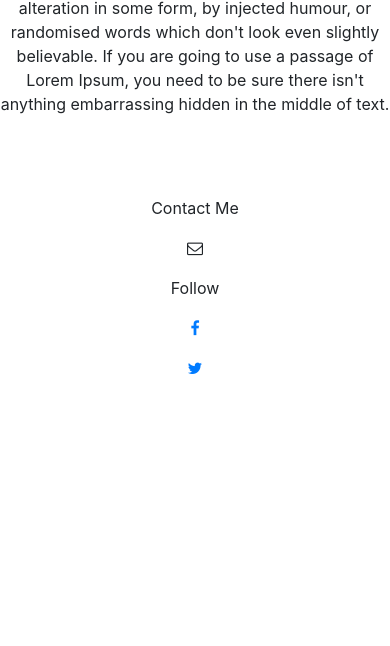
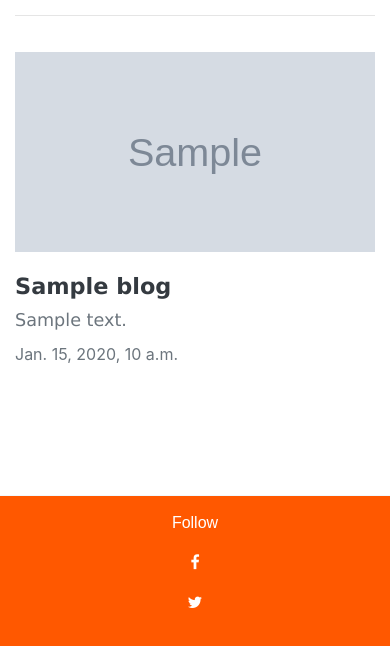
Before and after one commit to ashutosh-singh-git/myblog, a Django app: template blog/templates/blog/home.html in a window 390 px wide. Shown: the part 416-1062 px from the top of the page. Before the commit the page ends 790 px from the top, so only its background shows below. Run offline with Django 3.2, Linux system fonts and the light colour scheme; the template is opened without the code that fills it: most values are stand-ins (such as "Sample title", 1, 10 or a date in 2020); grey boxes marked "Sample" are stand-in pictures; some libraries are stand-ins or nearby versions.

Commit message:
Mobile First approach Used

```diff
--- /dev/null
+++ b/blog/static/css/blog.css
@@ -0,0 +1,283 @@
+.font-bold {
+    font-weight: 600;
+    font-family: medium-content-sans-serif-font, "Lucida Grande", "Lucida Sans Unicode", "Lucida Sans", Geneva, Arial, sans-serif;
+}
+
+.font-thin {
+    font-weight: normal;
+    font-family: medium-content-sans-serif-font, "Lucida Grande", "Lucida Sans Unicode", "Lucida Sans", Geneva, Arial, sans-serif;
+}
+
+.page-header {
+    background-color: #ffffff;
+    border-bottom: 1px solid aliceblue;
+    opacity: 1;
+    z-index: 1000;
+    top: 0;
+    width: 100%;
+}
+
+.logo {
+    padding: 0 20px 0 40px;
+}
+
+.navigation {
+    display: inline-block;
+    height: 100%;
+}
+
+.align-items-center {
+    -ms-flex-align: center!important;
+    align-items: center!important;
+    display: flex;
+    justify-content: center;
+}
+
+.navigation ul li a {
+    text-decoration: none;
+    font-size: 1rem;
+}
+
+.logo span, .logo span a, .logo span a:visited, .logo span a:active {
+    color: #FF5800;
+    font-size: 2.5rem;
+    font-family: "Audiowide", sans-serif;
+    text-decoration: none;
+}
+
+@media screen and (max-width: 768px) {
+    .logo {
+        padding: 0;
+        text-align: center;
+    }
+
+    .sticky {
+        position: fixed;
+    }
+
+    .padding-sticky {
+        padding-top: 109px;
+    }
+
+    .navigation {
+        float: none;
+    }
+}
+
+.content {
+    font-size: 1.3rem;
+    padding-bottom: 50px;
+}
+
+.blog_posted_on {
+    font-size: 0.8rem;
+}
+
+.blog_description {
+    font-size: 1.3rem;
+    font-weight: bold;
+}
+
+h1, h2, h3, h4 {
+    font-family: 'Lobster', "Roboto", "Lucida Grande", Verdana, Arial, sans-serif;
+    color: #828282;
+}
+
+p {
+    font-family: "Avenir", sans-serif;
+}
+
+.list_title {
+    margin: 10px 0;
+}
+
+.list_title span a {
+    font-size: 1.8rem;
+    font-family: "Lucida Grande", sans-serif;
+    color: #828282;
+}
+
+.date {
+    font-size: 1rem;
+}
+
+.save {
+    float: right;
+}
+
+.post-form textarea, .post-form input {
+    width: 100%;
+}
+
+.post {
+    margin-bottom: 70px;
+}
+
+.post h1 a, .post h1 a:visited {
+    color: #000000;
+}
+
+.thumbnail_image {
+    width: 220px;
+    height: 150px;
+    line-height: 150px;
+    object-fit: cover;
+}
+
+.blog_card {
+    margin: 15px 0;
+    font-size: 1rem;
+}
+
+.blog_border {
+    border: 1px solid gainsboro;
+    border-radius: 5px;
+}
+
+.horz-line {
+    margin: 20px 0;
+}
+
+.cover img {
+    width: 100%;
+}
+
+.recent_posts {
+    background: no-repeat center;
+    background-size: cover;
+    height: 400px;
+    text-align: center;
+}
+
+.popular_posts {
+    margin-bottom: 5%;
+}
+
+.popular_posts_title {
+    font-size: 1.4rem;
+}
+
+.popular_posts_description {
+    font-size: 1.1rem;
+}
+
+.popular_posts_image {
+    background-size: cover;
+    background-position: 50% 50%;
+    display: block;
+    height: 200px;
+}
+
+.darken_thumbnail {
+    width: 100%;
+    height: 100%;
+    background-color: rgba(0, 0, 0, 0.5);
+}
+
+.recent_posts a {
+    text-align: center;
+    text-decoration: none;
+    color: white;
+    font-size: 2rem;
+}
+
+.recent_posts p {
+    color: white;
+    font-size: 1.5rem;
+}
+
+.bottom-align-text {
+    position: absolute;
+    bottom: 50px;
+}
+
+.categories {
+    width: 100%;
+    height: 100%;
+    padding: 20%;
+    color: #FF5800;
+    background-color: aliceblue;
+}
+
+.footer {
+    position: relative;
+    width: 100%;
+    bottom: 0;
+    min-height: 100px;
+    background-color: #FF5800;
+    border-top: 1px solid aliceblue;
+    color: white;
+    padding: 15px 0;
+}
+
+.fa {
+    color: white;
+}
+
+.blog_detail_head {
+    text-align: center;
+    margin: 10px;
+}
+
+.blog_detail_title {
+    font-size: 2.8rem;
+    padding: 5px 0 0;
+}
+
+.blog_detail_description {
+    font-size: 1.6rem;
+    color: #828282;
+}
+
+.blog_detail_image {
+    margin: 30px 0;
+    background: no-repeat center;
+    background-size: cover;
+    background-position-y: top;
+    height: 550px;
+}
+
+.blog_detail_content {
+    margin-top: 20px;
+    font-size: 1.3rem;
+}
+
+.blog_detail_content figure {
+    width: 100%;
+}
+
+.figure-img {
+    max-height: 650px
+}
+
+.blog_detail_content p:first-child {
+    font-size: 1.5rem;
+    font-family: 'Lobster', "Roboto", sans-serif;
+    color: #828282;
+}
+
+.blog_detail_content p:first-child:first-letter {
+    font-size: 4rem;
+    font-weight: 700;
+    float: left;
+    line-height: 4rem;
+    margin-right: 10px;
+    margin-top: 5px;
+    text-transform: uppercase;
+    color: #FF5800;
+}
+
+img + br + em {
+    font-style: normal;
+    font-family: sans-serif;
+    display: inherit;
+    text-align: center;
+    color: #828282;
+    font-size: 95%;
+    margin: .5rem 0 0;
+}
+
+p img {
+    max-height: 650px;
+    width: 100%;
+}
--- a/blog/templates/blog/base.html
+++ b/blog/templates/blog/base.html
@@ -6,9 +6,11 @@
     <script async src="https://www.googletagmanager.com/gtag/js?id=UA-131435199-1"></script>
     <script>
         window.dataLayer = window.dataLayer || [];
+
         function gtag() {
             dataLayer.push(arguments);
         }
+
         gtag('js', new Date());
         gtag('config', 'UA-131435199-1');
     </script>
@@ -28,13 +30,11 @@
     <meta name="google-site-verification" content="xLF5KZEwGPB69_ZsPeyQLEwgOBq9CYjHiEhzdnTIe_A"/>
 </head>
 <body>
-<div class="page-header" id="header" align="left">
-    <span><a href="/">Rider Wolf</a></span>
-</div>
-
-{% block content %}
-{% endblock content %}
-
+{% include "blog/header.html" %}
+<main>
+    {% block content %}
+    {% endblock content %}
+</main>
 </body>
 <script src="https://ajax.googleapis.com/ajax/libs/jquery/3.3.1/jquery.min.js"></script>
 <script src="https://maxcdn.bootstrapcdn.com/bootstrap/4.1.3/js/bootstrap.min.js"></script>
@@ -44,13 +44,19 @@
         scrollFunction()
     };
     var header = document.getElementById("header");
+    var logo = document.getElementById("logo");
+    var body = document.getElementsByTagName("body")[0];
     var sticky = header.offsetTop;
 
     function scrollFunction() {
-        if (window.pageYOffset > sticky) {
+        if (window.pageYOffset > 62) {
             header.classList.add("sticky");
+            logo.classList.add("d-none");
+            body.classList.add("padding-sticky");
         } else {
             header.classList.remove("sticky");
+            logo.classList.remove("d-none");
+            body.classList.remove("padding-sticky");
         }
     }
 
--- a/blog/templates/blog/footer.html
+++ b/blog/templates/blog/footer.html
@@ -2,13 +2,6 @@
     <div class="footer">
         <div class="container">
             <div class="row">
-                <div class="col-md-4 mx-auto text-center">
-                    <p><a href="/category" style="text-decoration: none;color: white;">Categories</a></p>
-                </div>
-                <div class="col-md-4 mx-auto text-center">
-                    <p class="col-md-12">Contact Me</p>
-                    <p class="col-md-12"><a class="fa fa-envelope-o"></a></p>
-                </div>
                 <div class="col-md-4 mx-auto text-center">
                     <p class="col-md-12">Follow</p>
                     <p class="col-md-12"><a href="#" class="fa fa-facebook"></a></p>
--- /dev/null
+++ b/blog/templates/blog/header.html
@@ -0,0 +1,16 @@
+{% block content %}
+    <header class="page-header container-fluid" id="header">
+        <div class="row">
+            <div class="col-md-6 col-sm-12 logo" id="logo"><span><a href="/">Rider Wolf</a></span></div>
+            <nav class="col-md-6 col-sm-12 d-inline">
+                <div class="navigation align-items-center">
+                    <ul class="nav nav-pills navbar-right nav-justified">
+                        <li class="mx-md-4 m-2 active"><a class="font-thin text-muted" href="#">HOME</a></li>
+                        <li class="mx-md-4 m-2"><a class="font-thin text-muted" href="/category">CATEGORIES</a></li>
+                        <li class="mx-md-4 m-2"><a class="font-thin text-muted" href="#">ABOUT US</a></li>
+                    </ul>
+                </div>
+            </nav>
+        </div>
+    </header>
+{% endblock %}
--- a/blog/templates/blog/home.html
+++ b/blog/templates/blog/home.html
@@ -6,56 +6,42 @@
 {% endblock meta %}
 {% block content %}
     <div class="cover">
-        <div class="col-md-4 offset-md-1">
-        </div>
+        <img src="https://s3.ap-south-1.amazonaws.com/riderwolf-static/static/img/cover-image.jpg"
+             alt="Cover Image"/>
     </div>
     <div class="content container">
         <div class="row">
-            <div class="col-md-8">
+            <div class="col-md-12">
                 <div class="row">
-                    <div class="col-md-12">
-                        <h2>Recent Posts</h2>
+                    <div class="col-md-12 horz-line">
+                        <hr>
                     </div>
                 </div>
-                <br>
-                {% include "blog/carousel.html" with carousel_blogs=carousel_blogs %}
-                <br>
-                <div class="row">
-                    <div class="col-md-12">
-                        <h2>Featured</h2>
-                    </div>
-                </div>
-                <br>
                 <div class="row">
                     {% for blog in popular_blogs %}
-                        <div class="col-md-6 text-center">
-                            <a style="text-decoration: none"
-                               href={% url 'blog_detail' cat_slug=blog.category.slug slug=blog.slug pk=blog.pk %}>
-                                <div class="blog_border popular_posts">
-                                    <div class="popular_posts_image"
-                                         style="background-image: url({{ blog.get_thumbnail_url }})">
+                        <div class="col-md-4 mb-5">
+                            <div class="popular_posts">
+                                <a class="popular_posts_image"
+                                   style="text-decoration: none; background-image: url({{ blog.get_thumbnail_url }})"
+                                   href={% url 'blog_detail' cat_slug=blog.category.slug slug=blog.slug pk=blog.pk %}>
+                                </a>
+                            </div>
+                            <div>
+                                <a style="text-decoration: none;"
+                                   href={% url 'blog_detail' cat_slug=blog.category.slug slug=blog.slug pk=blog.pk %}>
+                                    <div class="popular_posts_title text-dark font-bold mb-1">{{ blog.title }}</div>
+                                    <div class="popular_posts_description text-muted font-thin">{{ blog.description }}</div>
+                                </a>
+                            </div>
+                            <div class="mt-2 md-2">
+                                {% if blog.posted_on %}
+                                    <div class="date text-muted">
+                                        {{ blog.posted_on }}
                                     </div>
-                                    <div class="popular_posts_title">
-                                        <p>{{ blog.title }}</p>
-                                    </div>
-                                </div>
-                            </a>
+                                {% endif %}
+                            </div>
                         </div>
                     {% endfor %}
-                </div>
-            </div>
-            <div class="col-md-3 offset-md-1 text-center">
-                <div class="row">
-                    <div class="col-md-12">
-                        <h2>About Me</h2>
-                    </div>
-                </div>
-                <br>
-                <div class="row">
-                    <p>There are many variations of passages of Lorem Ipsum available, but the majority have suffered
-                        alteration in some form, by injected humour, or randomised words which don't look even slightly
-                        believable. If you are going to use a passage of Lorem Ipsum, you need to be sure there isn't
-                        anything embarrassing hidden in the middle of text.</p>
                 </div>
             </div>
         </div>
```
Also changed, not shown: 1 other file.
